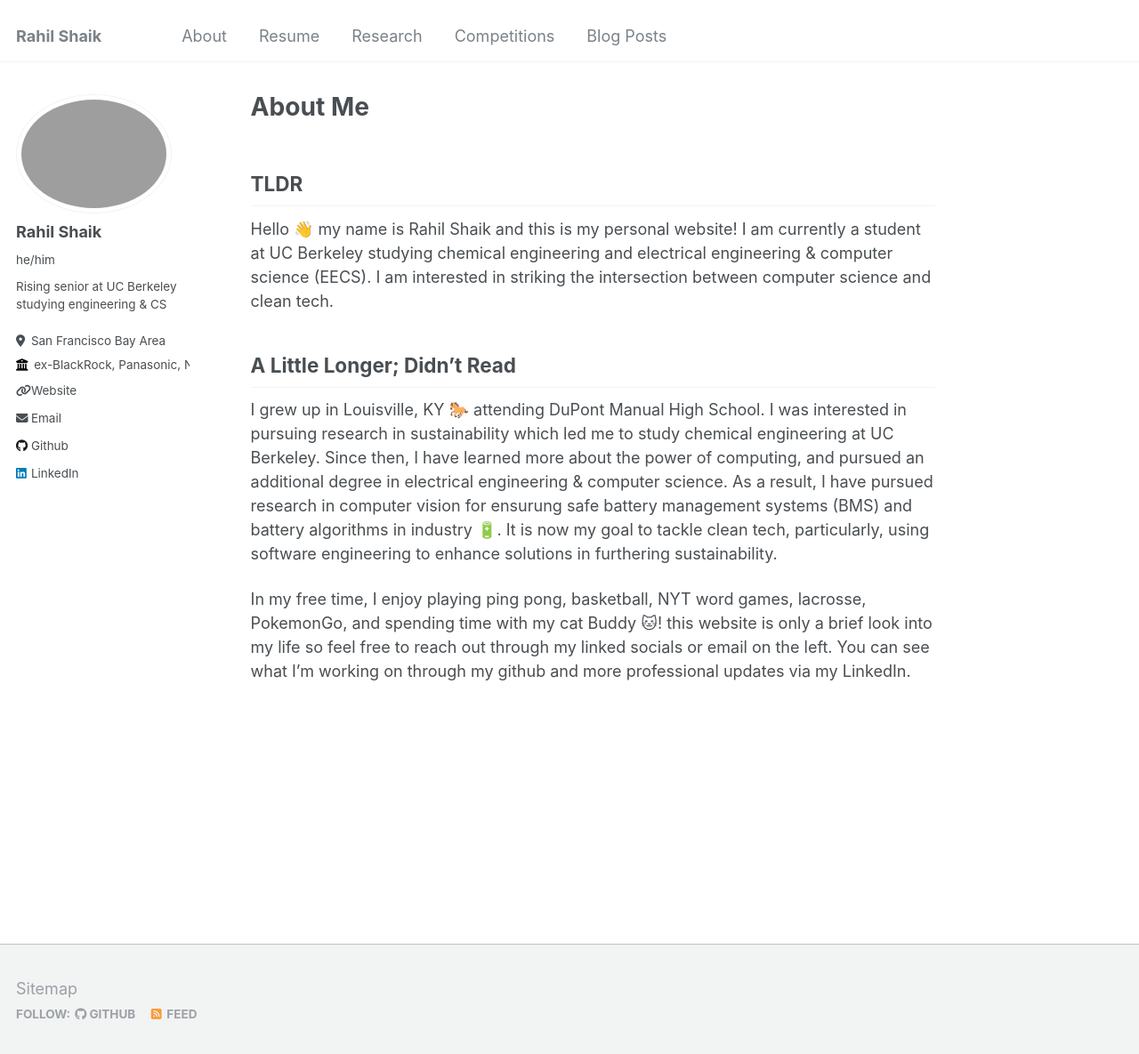
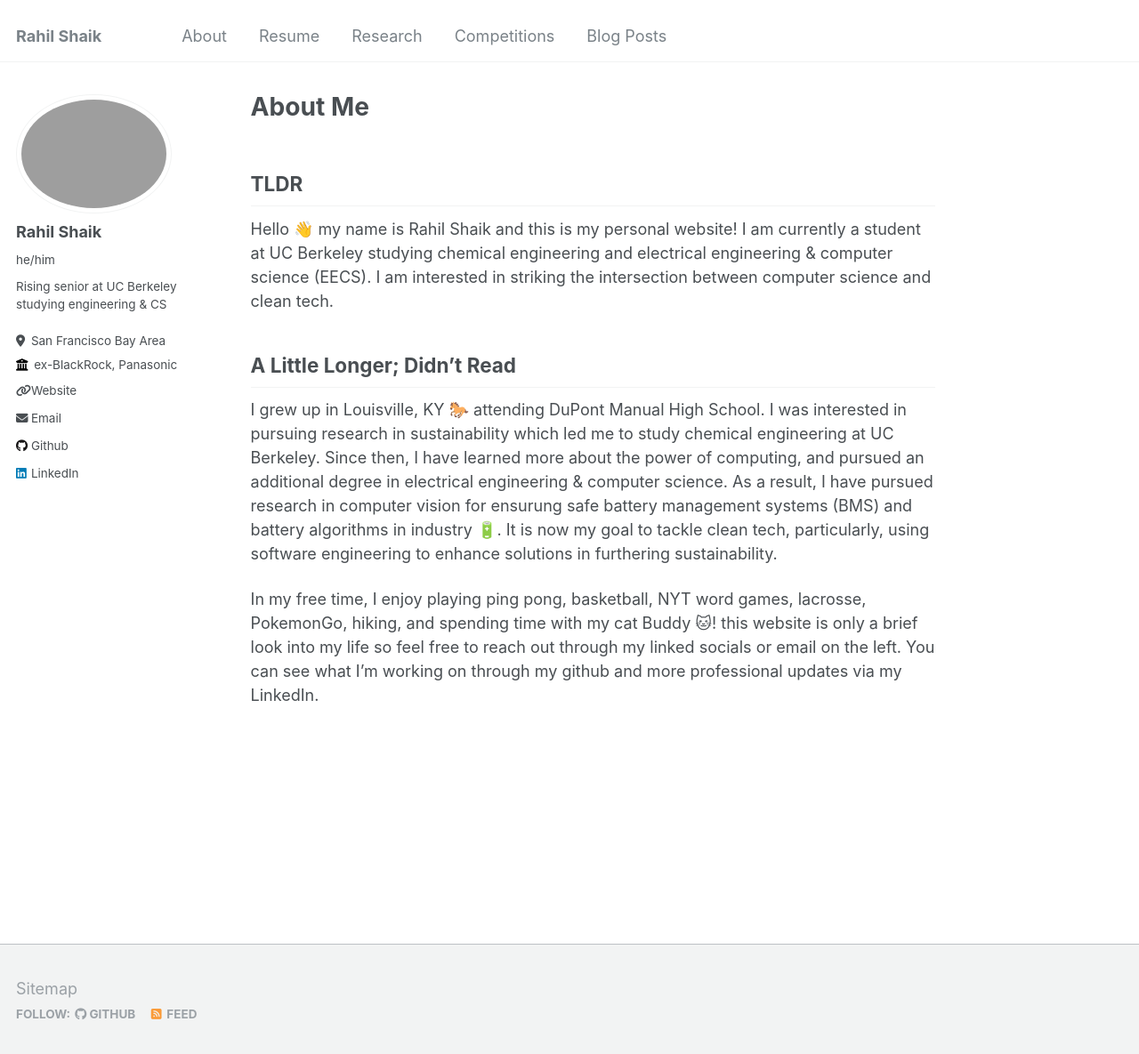
Before and after one commit to rahilisashaik/rahilisashaik.github.io, a Jekyll site: the page built from _pages/about.md, in a window 1280 px wide and 1198 px high. Shown: the top 1185 px of the window at 89% size. Built offline with Jekyll 4.4.1, drawn with Linux system fonts in a browser that asks for light colours.

Commit message:
added hiking and removed ex pos

```diff
--- a/_config.yml
+++ b/_config.yml
@@ -26,7 +26,7 @@ author:
   pronouns         : "he/him"
   bio              : "Rising senior at UC Berkeley studying engineering & CS"
   location         : "San Francisco Bay Area"
-  employer         : "ex-BlackRock, Panasonic, NASA"
+  employer         : "ex-BlackRock, Panasonic"
   uri              : "https://rahilisashaik.github.io/"
   email            : "rahilisashaik@berkeley.edu"
   github           : "https://github.com/rahilisashaik/"
--- a/_pages/about.md
+++ b/_pages/about.md
@@ -14,7 +14,7 @@ Hello 👋 my name is Rahil Shaik and this is my personal website! I am currentl
 ## A Little Longer; Didn't Read
 I grew up in Louisville, KY 🐎 attending DuPont Manual High School. I was interested in pursuing research in sustainability which led me to study chemical engineering at UC Berkeley. Since then, I have learned more about the power of computing, and pursued an additional degree in electrical engineering & computer science. As a result, I have pursued research in computer vision for ensurung safe battery management systems (BMS) and battery algorithms in industry 🔋. It is now my goal to tackle clean tech, particularly, using software engineering to enhance solutions in furthering sustainability.
 
-In my free time, I enjoy playing ping pong, basketball, NYT word games, lacrosse, PokemonGo, and spending time with my cat Buddy 🐱! this website is only a brief look into my life so feel free to reach out through my linked socials or email on the left. You can see what I'm working on through my github and more professional updates via my LinkedIn.
+In my free time, I enjoy playing ping pong, basketball, NYT word games, lacrosse, PokemonGo, hiking, and spending time with my cat Buddy 🐱! this website is only a brief look into my life so feel free to reach out through my linked socials or email on the left. You can see what I'm working on through my github and more professional updates via my LinkedIn.
 
 
 <!-- <figure style="display: inline-block; margin-right: 10px; text-align: center; width: 350px;">
```
